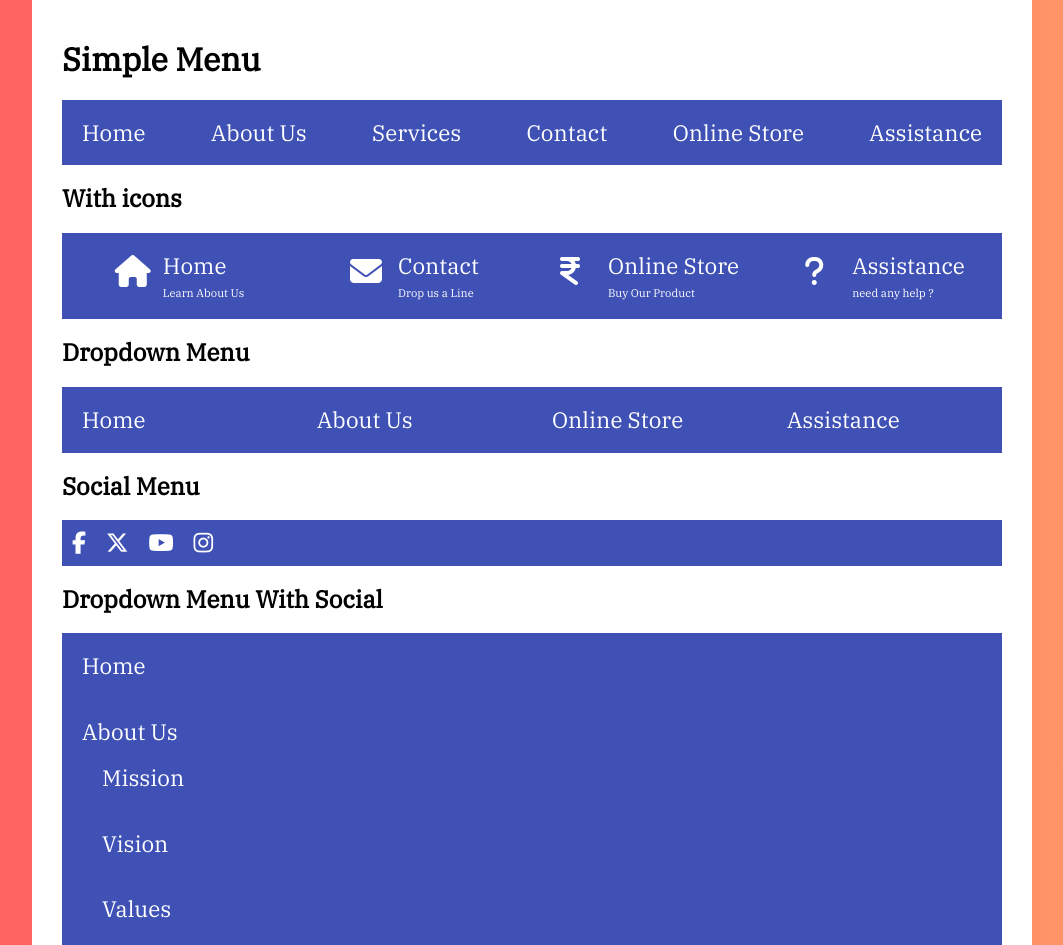
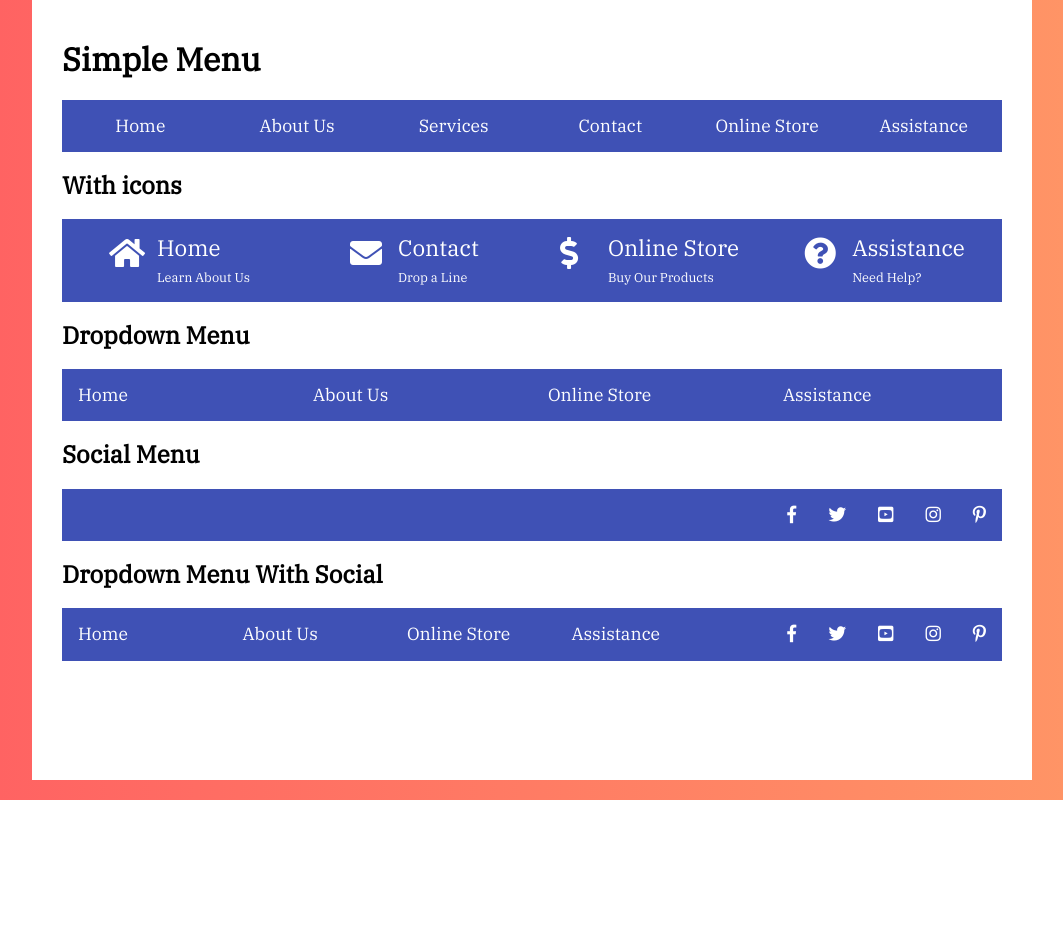
Before and after one commit to Chinmay045/nav_menubar_flexbox, a plain HTML site: page index.html in a window 1280 px wide. Shown: the top 945 px of the page, without its empty margins (108-1171 px from the left). After the commit the page ends 800 px from the top, so only its background shows below. Drawn offline with nearby package versions, Linux system fonts and the light colour scheme.

Commit message:
add social media dropdown menu

```diff
--- a/index.html
+++ b/index.html
@@ -11,11 +11,9 @@
     <link rel="stylesheet" href="https://use.fontawesome.com/releases/v5.5.0/css/all.css"
         integrity="sha384-B4dIYHKNBt8Bc12p+WXckhzcICo0wtJAoU8YZTY5qE0Id1GSseTk6S+L3BlXeVIU" crossorigin="anonymous">
     <link rel="stylesheet" href="style.css">
-    <script src="https://kit.fontawesome.com/78b3135fc6.js" crossorigin="anonymous"></script>
 </head>
 
 <body>
-
     <div class="container">
         <h1>Simple Menu</h1>
         <nav class="simple">
@@ -32,47 +30,51 @@
         <h2>With icons</h2>
         <nav class="icons">
             <ul>
-                <li><a href="#">
+                <li>
+                    <a href="#">
                         <div class="icon">
-                            <i class="fa-solid fa-house"></i>
+                            <i class="fas fa-home"></i>
                         </div>
                         <div class="text">
                             Home
                             <span>Learn About Us</span>
                         </div>
-                    </a></li>
-
-                <li><a href="#">
+                    </a>
+                </li>
+                <li>
+                    <a href="#">
                         <div class="icon">
-                            <i class="fa-solid fa-envelope"></i>
+                            <i class="fas fa-envelope"></i>
                         </div>
                         <div class="text">
                             Contact
-                            <span>Drop us a Line</span>
+                            <span>Drop a Line</span>
                         </div>
-                    </a></li>
-
-                <li><a href="#">
+                    </a>
+                </li>
+                <li>
+                    <a href="#">
                         <div class="icon">
-                            <i class="fa-solid fa-indian-rupee-sign"></i>
+                            <i class="fas fa-dollar-sign"></i>
                         </div>
                         <div class="text">
                             Online Store
-                            <span>Buy Our Product</span>
+                            <span>Buy Our Products</span>
                         </div>
-                    </a></li>
-
-                <li><a href="#">
+                    </a>
+                </li>
+                <li>
+                    <a href="#">
                         <div class="icon">
-                            <i class="fa-solid fa-question"></i>
+                            <i class="fas fa-question-circle
+                                "></i>
                         </div>
                         <div class="text">
                             Assistance
-                            <span>need any help ?</span>
+                            <span>Need Help?</span>
                         </div>
                     </a>
                 </li>
-
             </ul>
         </nav>
 
@@ -80,14 +82,16 @@
         <nav class="dropdown">
             <ul>
                 <li><a href="#">Home</a></li>
-                <li><a href="#">About Us</a>
+                <li>
+                    <a href="#">About Us</a>
                     <ul>
                         <li><a href="#">Mission</a></li>
                         <li><a href="#">Vision</a></li>
                         <li><a href="#">Values</a></li>
                     </ul>
                 </li>
-                <li><a href="#">Online Store</a>
+                <li>
+                    <a href="#">Online Store</a>
                     <ul>
                         <li><a href="#">Product 1</a></li>
                         <li><a href="#">Product 2</a></li>
@@ -99,7 +103,7 @@
         </nav>
 
         <h2>Social Menu</h2>
-        <nav id="icons" class="social-menu">
+        <nav class="social-menu">
             <ul>
                 <li>
                     <a href="http://facebook.com"><span> Facebook</span></a>
@@ -119,46 +123,50 @@
             </ul>
         </nav>
 
-        <h2>Dropdown Menu With Social</h2>
-        <nav id="icons">
-            <ul>
-                <li><a href="#">Home</a></li>
-                <li><a href="#">About Us</a>
-                    <ul>
-                        <li><a href="#">Mission</a></li>
-                        <li><a href="#">Vision</a></li>
-                        <li><a href="#">Values</a></li>
-                    </ul>
-                </li>
-                <li><a href="#">Online Store</a>
-                    <ul>
-                        <li><a href="#">Product 1</a></li>
-                        <li><a href="#">Product 2</a></li>
-                        <li><a href="#">Product 3</a></li>
-                    </ul>
-                </li>
-                <li><a href="#">Assistance</a></li>
-            </ul>
-            <ul>
-                <li>
-                    <a href="http://facebook.com"><span> Facebook</span></a>
-                </li>
-                <li>
-                    <a href="http://twitter.com"><span> Twitter</span></a>
-                </li>
-                <li>
-                    <a href="http://youtube.com"><span> YouTube</span></a>
-                </li>
-                <li>
-                    <a href="http://instagram.com"><span> Instagram</span></a>
-                </li>
-                <li>
-                    <a href="http://pinterest.com"><span> Pinterest</span></a>
-                </li>
-            </ul>
-        </nav>
-    </div>
+        <h2>Dropdown Menu With Social </h2>
+        <div class="navegacion-social-dropdown">
+            <nav class="dropdown">
+                <ul>
+                    <li><a href="#">Home</a></li>
+                    <li><a href="#">About Us</a>
+                        <ul>
+                            <li><a href="#">Mission</a></li>
+                            <li><a href="#">Vision</a></li>
+                            <li><a href="#">Values</a></li>
+                        </ul>
+                    </li>
+                    <li><a href="#">Online Store</a>
+                        <ul>
+                            <li><a href="#">Product 1</a></li>
+                            <li><a href="#">Product 2</a></li>
+                            <li><a href="#">Product 3</a></li>
+                        </ul>
+                    </li>
+                    <li><a href="#">Assistance</a></li>
+                </ul>
+            </nav>
+            <nav class="social-menu">
+                <ul>
+                    <li>
+                        <a href="http://facebook.com"><span> Facebook</span></a>
+                    </li>
+                    <li>
+                        <a href="http://twitter.com"><span> Twitter</span></a>
+                    </li>
+                    <li>
+                        <a href="http://youtube.com"><span> YouTube</span></a>
+                    </li>
+                    <li>
+                        <a href="http://instagram.com"><span> Instagram</span></a>
+                    </li>
+                    <li>
+                        <a href="http://pinterest.com"><span> Pinterest</span></a>
+                    </li>
+                </ul>
+            </nav>
+        </div>
 
+        <script src="js/app.js"></script>
 </body>
 
 </html>
--- a/style.css
+++ b/style.css
@@ -17,6 +17,7 @@ body {
     background: linear-gradient(to right, #ff5e62, #ff9966);
     /* W3C, IE 10+/ Edge, Firefox 16+, Chrome 26+, Opera 12+, Safari 7+ */
     font-family: 'IBM Plex Serif', serif;
+    box-sizing: border-box;
 }
 
 .container {
@@ -38,7 +39,7 @@ nav ul {
 }
 
 nav ul li {
-    padding: 20px;
+    padding: 1rem;
 }
 
 nav ul li:hover {
@@ -48,54 +49,39 @@ nav ul li:hover {
 nav ul a {
     color: white;
     text-decoration: none;
-    font-size: 1.4rem;
+    font-size: 1.1rem;
 }
 
+/** Menu simple **/
 .simple ul {
     display: flex;
-    justify-content: center;
+    flex-direction: column;
+    justify-content: space-around;
+    /* justify-content: center; */
     justify-content: space-between;
-    flex-direction: column;
 }
 
 .simple ul li {
     text-align: center;
-    margin-bottom: 0.5rem;
+    margin-bottom: 20px;
+    flex: 1;
 }
 
-@media (min-width:768px) {
+@media screen and (min-width:768px) {
     .simple ul {
-        justify-content: space-between;
         flex-direction: row;
     }
 
     .simple ul li {
-        margin-bottom: 0;
+        margin-bottom: 0px;
     }
 }
 
-.icons ul {
-    /* flex: 0 0 110%; */
-    display: flex;
-    flex-wrap: wrap;
-    justify-content: space-between;
-}
-
-@media (min-width:480px) {
-    .icons ul li {
-        flex: 0 0 25%;
-    }
-}
-
-@media (min-width:768px) {}
-
-.icons ul li {
-    flex: 1;
-}
-
+/* icons */
 .icons ul li a {
     display: flex;
     justify-content: center;
+    flex: 1;
 }
 
 .icons .icon {
@@ -103,48 +89,71 @@ nav ul a {
     flex: 0 0 3rem;
 }
 
-.icons .text span {
-    display: flex;
-    font-size: .7rem;
-    display: block;
-    margin-top: .5rem;
+.icons .text {
+    font-size: 1.4rem;
 }
 
+.icons .text span {
+    font-size: .8rem;
+    display: block;
+    margin-top: 10px;
+}
+
+@media screen and (min-width:480px) {
+    .icons ul {
+        display: flex;
+        flex-wrap: wrap;
+    }
+
+    .icons ul li {
+        display: flex;
+        flex: 0 0 calc(50% - 2rem);
+    }
+}
+
+@media screen and (min-width:768px) {
+    .icons ul li {
+        display: flex;
+        flex: 1;
+    }
+}
+
+/** Multilevel **/
 .dropdown ul {
     display: flex;
+    flex-direction: column;
 }
 
-@media (min-width:768px) {
+@media screen and (min-width:768px) {
     .dropdown ul {
         flex-direction: row;
     }
-
 }
 
 .dropdown ul li {
     display: flex;
+    justify-content: center;
     flex-direction: column;
 }
 
 .dropdown ul li ul {
+    margin-top: 1rem;
     display: none;
 }
 
 .dropdown ul li:hover ul {
     display: block;
-
-
 }
 
 .dropdown ul li ul li:hover {
-    background-color: brown;
+    background-color: #ff5e62;
 }
 
-
-@media(min-width:768px) {
+@media screen and (min-width:768px) {
     .dropdown ul li {
         position: relative;
-        flex: 1 1 100%;
+        display: flex;
+        flex: 0 1 100%;
     }
 
     .dropdown ul li ul {
@@ -156,41 +165,78 @@ nav ul a {
 
     .dropdown ul li:hover ul {
         display: flex;
+        flex-wrap: wrap;
         background-color: #ff5e62;
+        margin: 0;
     }
 }
 
-.social-menu span {
+/** Social Networks **/
+.social-menu ul li span {
     display: none;
 }
 
 .social-menu ul {
     display: flex;
     flex-wrap: wrap;
+    justify-content: flex-start;
+    justify-content: flex-end;
+    /* justify-content: center;
+    justify-content: space-around; */
+    /* justify-content: space-between; */
     flex: 1 0 auto;
 }
 
-
-.social-menu a::before {
+.social-menu ul li a:before {
     font-family: "Font Awesome 5 Brands";
 }
 
-.social-menu a[href*='facebook.com']::before {
-    content: '\f39e';
+.social-menu ul li a[href*='facebook.com']::before {
+    content: "\f39e";
 }
 
-.social-menu a[href*='twitter.com']::before {
-    content: '\e61b';
+.social-menu ul li a[href*='twitter.com']::before {
+    content: "\f099";
 }
 
-.social-menu a[href*='youtube.com']::before {
-    content: '\f167';
+.social-menu ul li a[href*='youtube.com']::before {
+    content: "\f431";
 }
 
-.social-menu a[href*='instagram.com']::before {
-    content: '\f16d';
+.social-menu ul li a[href*='instagram.com']::before {
+    content: "\f16d";
 }
 
-.social-menu ul li {
-    padding: 10px 10px;
+.social-menu ul li a[href*='pinterest.com']::before {
+    content: "\f231 ";
 }
+
+/* Social & dropdown*/
+.navegacion-social-dropdown {
+    background-color: #3F51B5;
+    display: flex;
+    flex-wrap: wrap;
+    justify-content: space-between;
+}
+
+.navegacion-social-dropdown>nav {
+    flex: 0 0 100%;
+}
+
+.navegacion-social-dropdown .social-menu {
+    order: -1;
+}
+
+@media (min-width:768px) {
+    .navegacion-social-dropdown>nav {
+        flex: 0 0 auto;
+    }
+
+    .navegacion-social-dropdown .dropdown {
+        flex: 0 0 70%;
+    }
+
+    .navegacion-social-dropdown .social-menu {
+        order: unset;
+    }
+}
```
